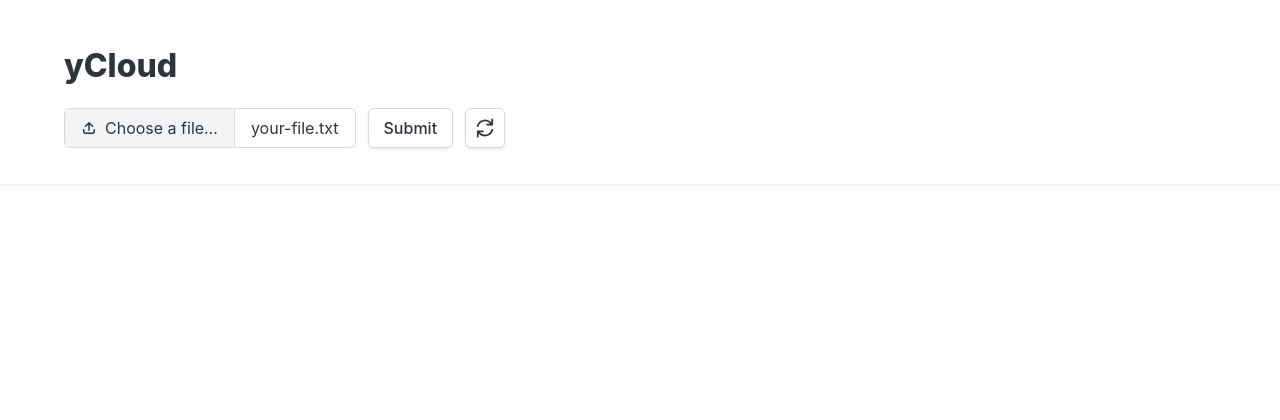
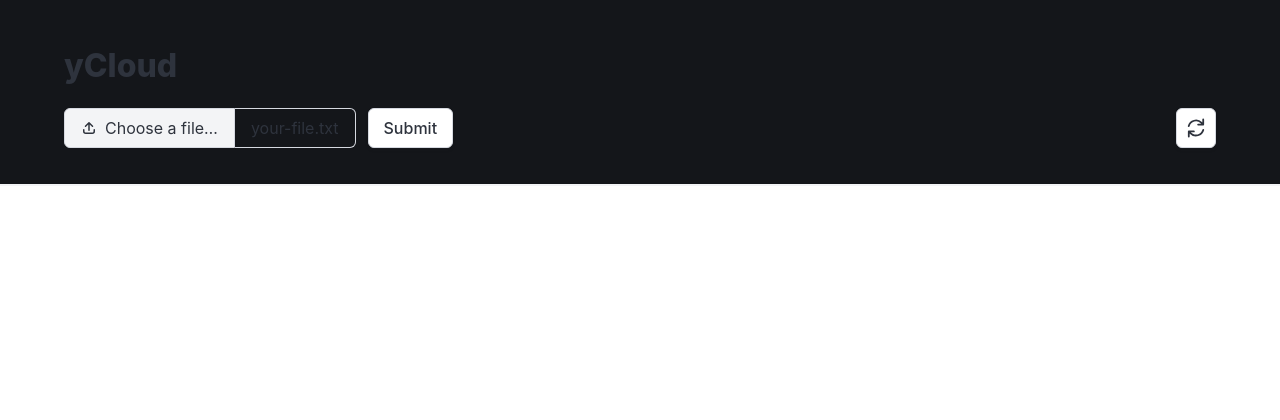
Before and after one commit to rthurmed/ycloud, a Flask app: page / in a window 1280 px wide. Shown: the top 420 px of the page. Before the commit the page ends 149 px from the top, so only its background shows below. Run offline with Flask 3, Linux system fonts and the light colour scheme.

Commit message:
Configured page scroll

```diff
--- a/templates/fragment/files.html
+++ b/templates/fragment/files.html
@@ -1,4 +1,4 @@
-<section class="section">
+<section id="files-section" class="section">
     {% if error %}
     <div id="files-error-notification" class="notification is-danger">
         <button class="delete" onclick="this.parentNode.parentNode.removeChild(this.parentNode)"></button>
@@ -30,6 +30,10 @@
     </div>
 </section>
 <style>
+    #files-section {
+        overflow-y: scroll;
+        min-height: 110vh;
+    }
     #files-error-notification {
         position: absolute;
         right: 1em;
--- a/templates/index.html
+++ b/templates/index.html
@@ -9,7 +9,17 @@
   <link rel="stylesheet" href="https://cdn.jsdelivr.net/npm/bulma@1.0.0/css/bulma.min.css">
 </head>
 
+<style>
+  #ycloud-top-bar {
+    position: sticky;
+    top: 0px;
+    z-index: 100;
+    background-color: #14161a;
+  }
+</style>
+
 <body>
+  <div id="ycloud-top-bar">
     <section class="section pb-5">
       <div class="container">
         <h1 class="title">yCloud</h1>
@@ -24,7 +34,7 @@
           </div>
         </div> -->
         <div class="is-flex">
-        <form  id="file-upload-form" hx-post="/file" hx-encoding="multipart/form-data" hx-target="#file-list">
+          <form id="file-upload-form" hx-post="/file" hx-encoding="multipart/form-data" hx-target="#file-list">
             <div class="field is-grouped">
               <div id="file-upload-field" class="file has-name">
                 <label class="file-label">
@@ -48,12 +58,15 @@
               </p>
             </div>
           </form>
+          <div class="is-flex-grow-1"></div>
           <div class="field is-grouped pl-3">
             <p class="control">
               <button class="button" hx-get="/file" hx-target="#file-list">
                 <span class="icon">
                   <svg xmlns="http://www.w3.org/2000/svg" viewBox="0 0 20 20" fill="currentColor" class="size-5">
-                  <path fill-rule="evenodd" d="M15.312 11.424a5.5 5.5 0 0 1-9.201 2.466l-.312-.311h2.433a.75.75 0 0 0 0-1.5H3.989a.75.75 0 0 0-.75.75v4.242a.75.75 0 0 0 1.5 0v-2.43l.31.31a7 7 0 0 0 11.712-3.138.75.75 0 0 0-1.449-.39Zm1.23-3.723a.75.75 0 0 0 .219-.53V2.929a.75.75 0 0 0-1.5 0V5.36l-.31-.31A7 7 0 0 0 3.239 8.188a.75.75 0 1 0 1.448.389A5.5 5.5 0 0 1 13.89 6.11l.311.31h-2.432a.75.75 0 0 0 0 1.5h4.243a.75.75 0 0 0 .53-.219Z" clip-rule="evenodd" />
+                    <path fill-rule="evenodd"
+                      d="M15.312 11.424a5.5 5.5 0 0 1-9.201 2.466l-.312-.311h2.433a.75.75 0 0 0 0-1.5H3.989a.75.75 0 0 0-.75.75v4.242a.75.75 0 0 0 1.5 0v-2.43l.31.31a7 7 0 0 0 11.712-3.138.75.75 0 0 0-1.449-.39Zm1.23-3.723a.75.75 0 0 0 .219-.53V2.929a.75.75 0 0 0-1.5 0V5.36l-.31-.31A7 7 0 0 0 3.239 8.188a.75.75 0 1 0 1.448.389A5.5 5.5 0 0 1 13.89 6.11l.311.31h-2.432a.75.75 0 0 0 0 1.5h4.243a.75.75 0 0 0 .53-.219Z"
+                      clip-rule="evenodd" />
                   </svg>
                 </span>
               </button>
@@ -63,6 +76,7 @@
       </div>
     </section>
     <hr class="m-0" />
+  </div>
   <section>
     <div>
       <div id="file-list" hx-get="/file" hx-trigger="load"></div>
```
Lines whose indentation alone changed are shown as unchanged.
